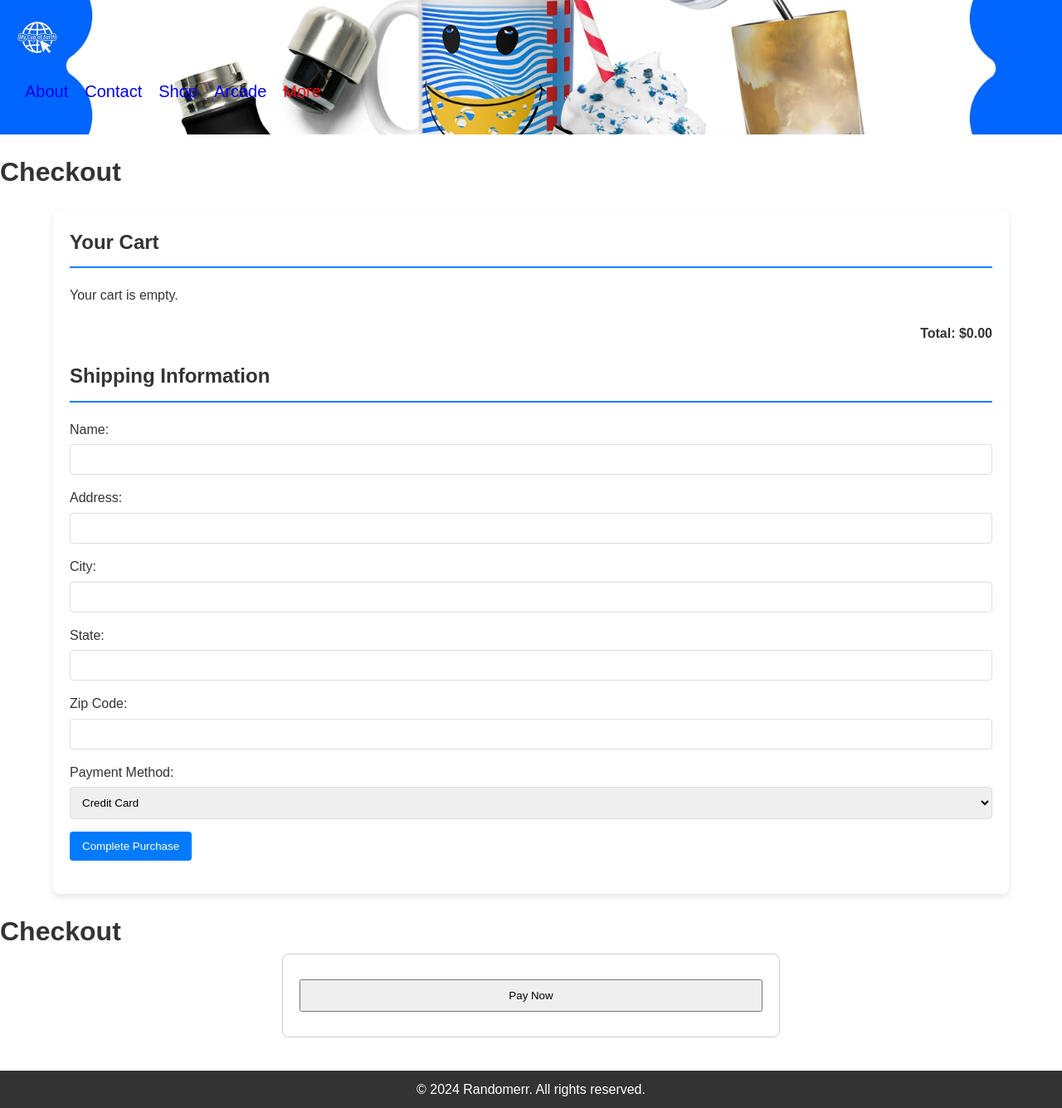
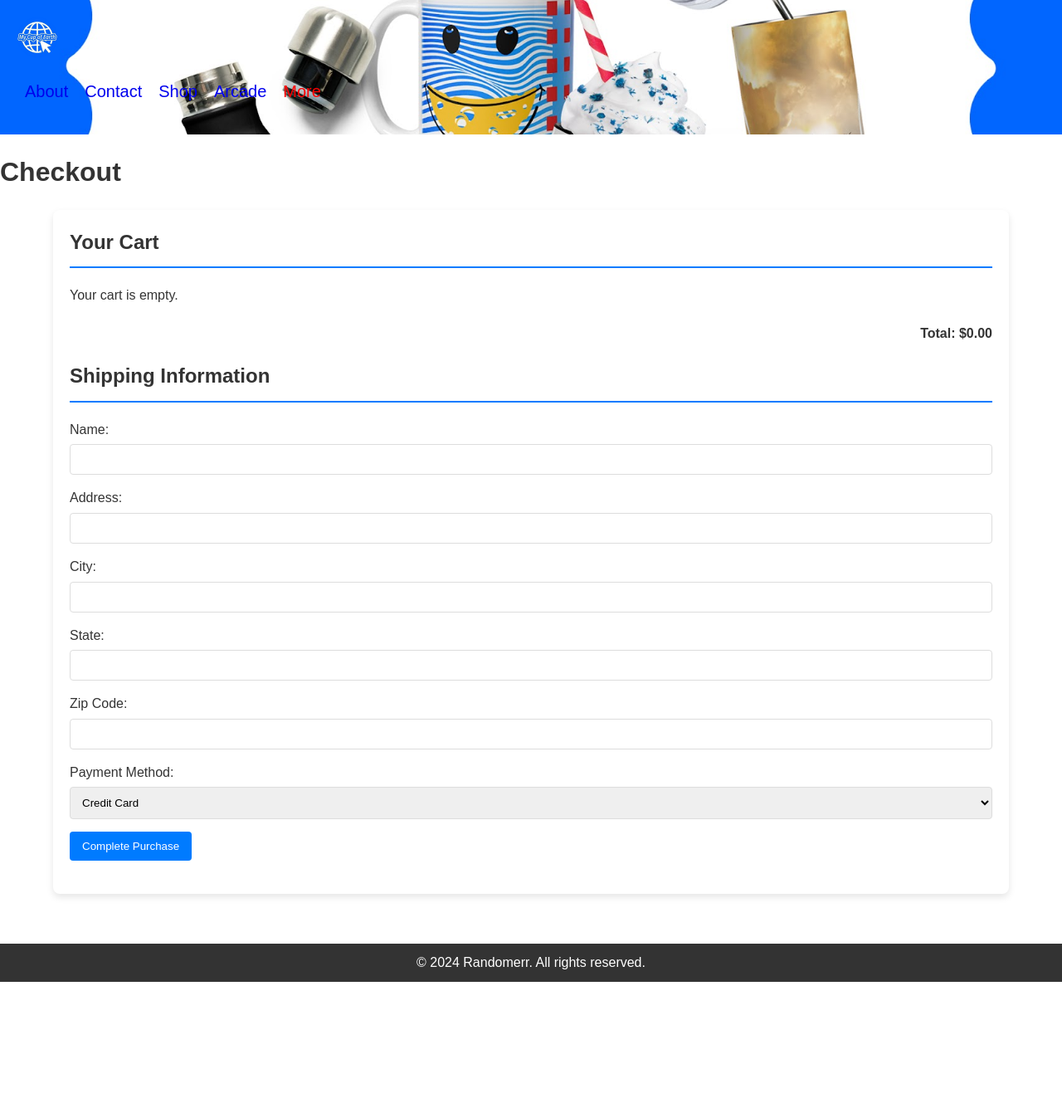
Before and after one commit to m-cochran/Randomerr, a Jekyll site: the page built from checkout.md, in a window 1280 px wide. Shown: the whole page at 83% size. Built offline with Jekyll 4.4.1, drawn with Linux system fonts in a browser that asks for light colours; after the commit the page ends 1183 px from its top, so only the background shows below that.

Commit message:
Update checkout.md

```diff
--- a/checkout.md
+++ b/checkout.md
@@ -64,38 +64,3 @@ permalink: /checkout/
   </main>
 
   <script src="{{ site.baseurl }}/assets/js/checkout.js">
-
-
-
-
-
-<script src="https://js.stripe.com/v3/"></script>
-<style>
-/* Basic styling for checkout form */
-.checkout-form {
-max-width: 600px;
-margin: 0 auto;
-padding: 20px;
-border: 1px solid #ccc;
-border-radius: 8px;
-}
-
-.checkout-form input,
-.checkout-form button {
-width: 100%;
-padding: 10px;
-margin: 10px 0;
-}
-
-</style>
-
-<h1>Checkout</h1>
-<form id="payment-form" class="checkout-form">
-<div id="card-element">
-<!-- A Stripe Element will be inserted here. -->
-</div>
-<button id="submit">Pay Now</button>
-<div id="error-message"></div>
-</form>
-
-<script src="{{ site.baseurl }}/server/stripe_checkout.js"></script>
```
